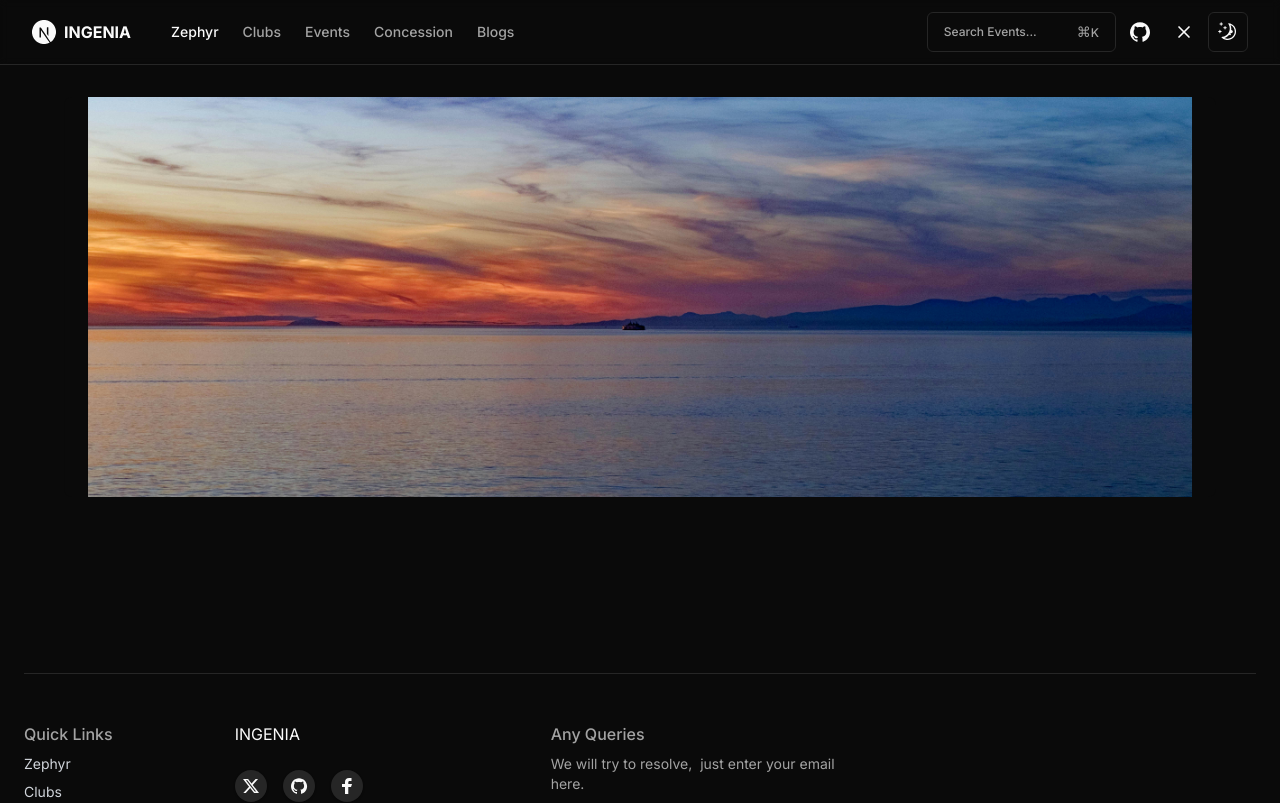
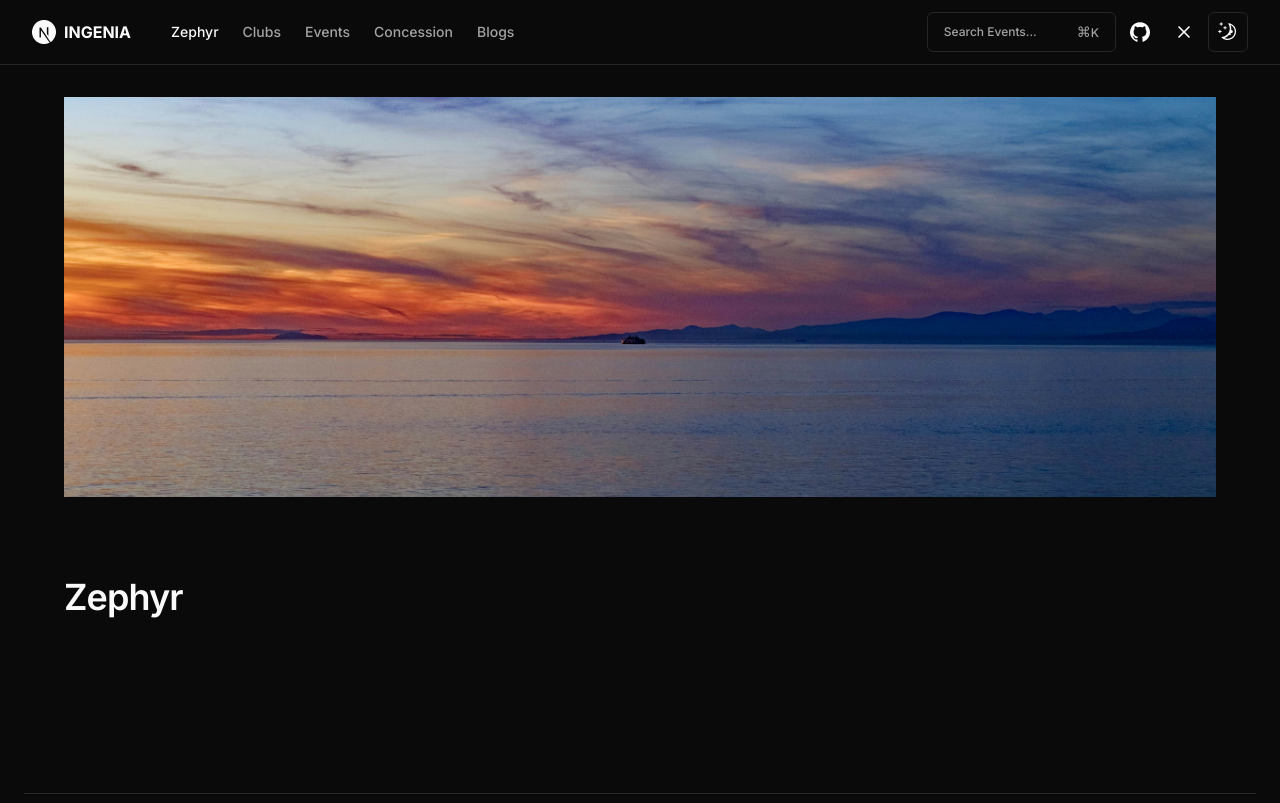
Before and after one commit to TechnicalVidya/portal, a Next.js app: page /zephyr in a window 1280 px wide. Shown: the top 803 px of the page. Built offline with nearby package versions, Linux system fonts and the light colour scheme.

Commit message:
Minute Details:

```diff
--- a/src/components/carousel.js
+++ b/src/components/carousel.js
@@ -18,8 +18,8 @@ export function CarouselDemo({ imgArray }) {
         {Array.from({ length: 3 }).map((_, index) => (
           <CarouselItem key={index}>
             <div>
-              <Card className="border-none shadow-none">
-                <CardContent className="flex items-center justify-center md:h-[50vh] overflow-hidden">
+              <Card className="border-none shadow-none p-0 m-0">
+                <CardContent className="flex items-center justify-center md:h-[50vh] overflow-hidden p-4 md:p-0 m-0">
                   <Image src={imgArray[index]} width={1920} height={1080} />
                 </CardContent>
               </Card>
--- a/src/components/footer.js
+++ b/src/components/footer.js
@@ -4,11 +4,11 @@ import React from "react";
 const Footer = () => {
   return (
     <div>
-      <footer className="backdrop-blur-sm bg-backgroundOpac fixed bottom-0 z-40 w-full border-t md:hidden">
+      {/* <footer className="backdrop-blur-sm bg-backgroundOpac fixed bottom-0 z-40 w-full border-t md:hidden">
         <div className="container flex h-16 items-center space-x-4 sm:justify-between sm:space-x-0">
           Menu Items
         </div>
-      </footer>
+      </footer> */}
 
       <footer className="justify-between hidden md:flex ">
         <div className="mx-auto px-4 sm:px-6 ">
--- a/src/components/mainCard.js
+++ b/src/components/mainCard.js
@@ -13,7 +13,7 @@ import Link from "next/link";
 import { Icons } from "./icons";
 import { AnimatedTooltip } from "./ui/animated-tooltip";
 
-export function CardWithForm({ card }) {
+export function CardWithForm({ card, btnText }) {
   const [isHovered, setIsHovered] = React.useState(false);
   const [title, setTitle] = React.useState(card?.title);
 
@@ -110,7 +110,7 @@ export function CardWithForm({ card }) {
         <div className="flex flex-row items-center justify-center">
           <AnimatedTooltip items={card?.members} />
         </div>
-        <Button>Join Club</Button>
+        <Button>{btnText}</Button>
       </CardFooter>
     </Card>
   );
--- a/src/components/nav/site-header.js
+++ b/src/components/nav/site-header.js
@@ -8,7 +8,7 @@ import { NavAlert } from "./nav-alert";
 
 export function SiteHeader() {
   return (
-    <header className="backdrop-blur-sm bg-backgroundOpac sticky top-0 z-40 w-full border-b">
+    <header className="backdrop-blur-sm bg-backgroundOpac top-0 z-40 w-full border-b">
       <div className="container flex h-16 items-center space-x-4 sm:justify-between sm:space-x-0">
         <MainNav items={siteConfig.mainNav} />
         <div className="flex flex-1 items-center justify-end space-x-4">
--- /dev/null
+++ b/src/components/ui/heading.jsx
@@ -0,0 +1,11 @@
+import React from "react";
+
+const Heading = ({ heading }) => {
+  return (
+    <h1 className="scroll-m-20 text-3xl font-semibold tracking-tight lg:text-4xl text-left md:mt-20 px-4 md:px-0">
+      {heading}
+    </h1>
+  );
+};
+
+export default Heading;
--- a/src/modules/clubs/cards.js
+++ b/src/modules/clubs/cards.js
@@ -1,14 +1,18 @@
 import { CardWithForm } from "@/components/mainCard";
 import React from "react";
 
-const Cards = ({ cardData }) => {
+const Cards = ({ cardData, btnText }) => {
   return (
     <div>
       <div className="md:py-16 py-8">
         <div className="container mx-auto px-4 md:px-0">
           <div className="grid grid-cols-1 md:grid-cols-2 lg:grid-cols-3 gap-8 max-w-6xl">
             {cardData.map((card) => (
-              <CardWithForm card={card} key={card.id} />
+              <CardWithForm
+                card={card}
+                key={card.id}
+                btnText={btnText}
+              />
             ))}
           </div>
         </div>
--- a/src/modules/clubs/index.js
+++ b/src/modules/clubs/index.js
@@ -5,6 +5,7 @@ import img2 from "@/assets/2.jpg";
 import img3 from "@/assets/3.jpg";
 import Cards from "./cards";
 import { cardData } from "./clubData";
+import Heading from "@/components/ui/heading";
 
 const Clubs = () => {
   const imgArray = [img1, img2, img3];
@@ -13,10 +14,8 @@ const Clubs = () => {
     <div>
       <div className="grid items-center justify-center">
         <CarouselDemo imgArray={imgArray} />
-        <h1 className="scroll-m-20 text-3xl font-semibold tracking-tight lg:text-4xl text-left md:mt-20 px-4 md:px-0">
-          Explore Clubs
-        </h1>
-        <Cards cardData={cardData} />
+        <Heading heading={"Explore Clubs"} />
+        <Cards cardData={cardData} btnText={"Join"} />
       </div>
     </div>
   );
--- a/src/modules/events/index.js
+++ b/src/modules/events/index.js
@@ -8,7 +8,7 @@ import Cards from "../clubs/cards";
 import Img1 from "@/assets/events/1.png";
 import Img2 from "@/assets/events/2.png";
 import Img3 from "@/assets/events/3.png";
-
+import Heading from "@/components/ui/heading";
 
 const cardData = [
   {
@@ -44,11 +44,11 @@ const Events = () => {
   const imgArray = [img1, img2, img3];
   return (
     <div>
-      <div className="flex flex-col items-center justify-center">
+      <div className="grid items-center justify-center">
         <CarouselDemo imgArray={imgArray} />
-        <Cards cardData={cardData} />
+        <Heading heading={"Explore Events"} />
+        <Cards cardData={cardData} btnText={"Participate"} />
       </div>
-
     </div>
   );
 };
--- a/src/modules/zephyr/index.js
+++ b/src/modules/zephyr/index.js
@@ -1,21 +1,20 @@
-
-import { CarouselDemo } from '@/components/carousel'
-import React from 'react'
-import img1 from '@/assets/1.jpg'
-import img2 from '@/assets/2.jpg'
-import img3 from '@/assets/3.jpg'
-
-
+import { CarouselDemo } from "@/components/carousel";
+import React from "react";
+import img1 from "@/assets/1.jpg";
+import img2 from "@/assets/2.jpg";
+import img3 from "@/assets/3.jpg";
+import Heading from "@/components/ui/heading";
 
 const Zephyr = () => {
-    const imgArray = [img1, img2, img3]
-    return (
-        <div>
-            <div className='flex items-center justify-center'>   <CarouselDemo imgArray={imgArray} />
-            </div>
+  const imgArray = [img1, img2, img3];
+  return (
+    <div>
+      <div className="grid items-center justify-center">
+        <CarouselDemo imgArray={imgArray} />
+        <Heading heading={"Zephyr"} />
+      </div>
+    </div>
+  );
+};
 
-        </div>
-    )
-}
-
-export default Zephyr
+export default Zephyr;
```
Also changed, not shown: public/sw.js.
